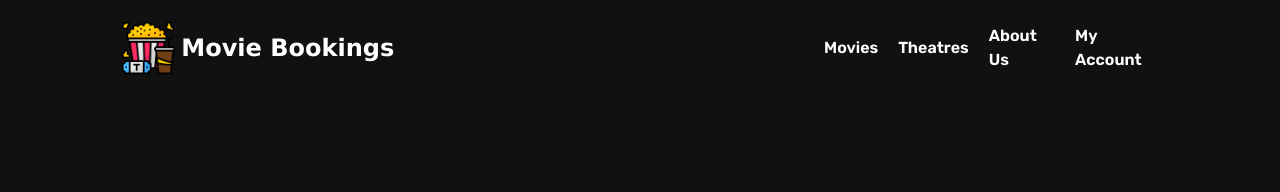
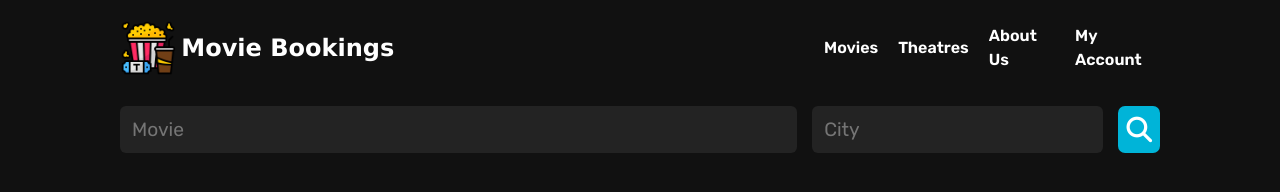
Before and after one commit to MattBanuag/movieBookings, a website with bundled scripts: page index.html in a window 1280 px wide. Built offline with nearby package versions, Linux system fonts and the light colour scheme; no server answers; a web font is replaced by a local one.

Commit message:
Create: search section layout and design

```diff
--- a/assets/script/index.js
+++ b/assets/script/index.js
@@ -2,7 +2,7 @@
 import { select, print } from './utilities.js';
 
 // Element selectors
-const dataContainer = select('section');
+const movieContainer = select('.movie-container');
 
 // Fetch dependencies
 const movieUrl = 'https://api.andrespecht.dev/movies';
@@ -19,13 +19,18 @@ function displayMovies(array) {
 
     if(array.length > 0) {
         array.forEach(movie => {
-            movies += `<div>${movie.title}</div>`;
+            movies += `
+                <div>
+                    <img src="${movie.poster}">
+                    <h2>${movie.title}</h2>
+                </div>
+            `;
         });
     } else {
         movies += 'Movies not found.';
     }
 
-    dataContainer.innerHTML = `<div>${movies}</div>`;
+    movieContainer.innerHTML = `<div>${movies}</div>`;
 }
 
 async function getMovies() {
--- a/assets/style/index.css
+++ b/assets/style/index.css
@@ -9,6 +9,9 @@ h1 {
 /* MAIN */
 main {
     margin: 20px 15vh;
+    display: flex;
+    flex-direction: column;
+    gap: 30px;
 }
 
 /* HEADER */
@@ -30,3 +33,22 @@ header nav a { font-weight: 600; }
 .logo {
     width: 8%;
 }
+
+/* SEARCH SECTION */
+.search-section {
+    display: flex;
+    gap: 15px;
+
+}
+
+.search-section button {
+    padding: 8px;
+    border-radius: 7px;
+    background-color: #00b4d8;
+}
+button i {
+    font-size: 1.6rem;
+    color: #FFF;
+}
+.movie-search-input { width: 70%; }
+.city-search-input { width: 30%; }
--- a/assets/style/reset.css
+++ b/assets/style/reset.css
@@ -65,6 +65,13 @@ input[type=button], input[type=submit], input[type=clear], input[type=radio], bu
   cursor: pointer;
 }
 
+input[type=text] {
+  padding: 12px;
+  border-radius: 6px;
+  font-size: 1.2rem;
+  background-color: #232323;
+}
+
 input[type="radio"]{
   -webkit-appearance: radio;
 }
--- a/index.html
+++ b/index.html
@@ -8,6 +8,7 @@
     <meta name="keywords" content="HTML, CSS, SEO, web, web development">
     <title>Movie Bookings - Home</title>
     <link rel="stylesheet" href="assets/style/index.css">
+    <link rel="stylesheet" href="https://cdnjs.cloudflare.com/ajax/libs/font-awesome/6.4.0/css/all.min.css" integrity="sha512-iecdLmaskl7CVkqkXNQ/ZH/XLlvWZOJyj7Yy7tcenmpD1ypASozpmT/E0iPtmFIB46ZmdtAc9eNBvH0H/ZpiBw==" crossorigin="anonymous" referrerpolicy="no-referrer" />
     <script src="assets/script/index.js" type="module"></script>
 </head>
 <body>
@@ -30,9 +31,15 @@
         </header>
 
         <!----- MAIN CONTENT ----->
-        <!-- <section>
+        <div class="search-section">
+            <input type="text" placeholder="Movie" class="movie-search-input">
+            <input type="text" placeholder="City" class="city-search-input">
+            <button><i class="fa-solid fa-magnifying-glass"></i></button>
+        </div>
 
-        </section> -->
+        <section class="movie-container">
+
+        </section>
     </main>
 </body>
 </html>
```
